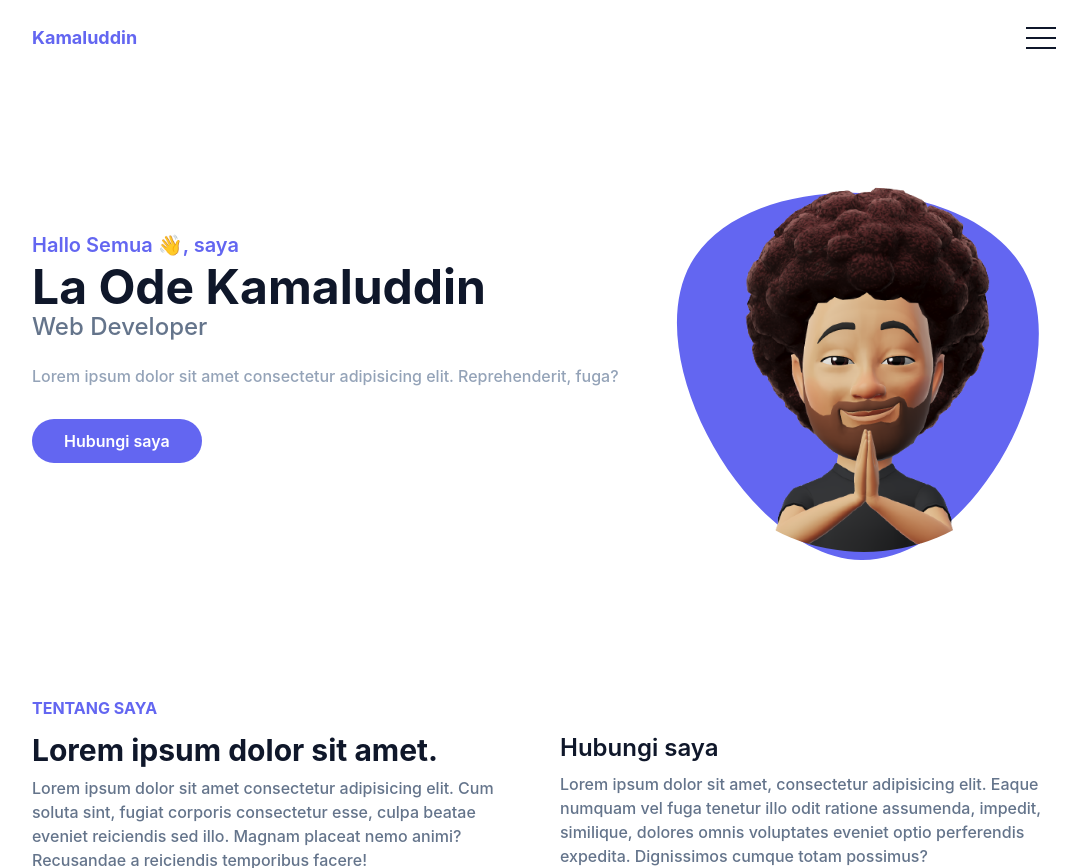
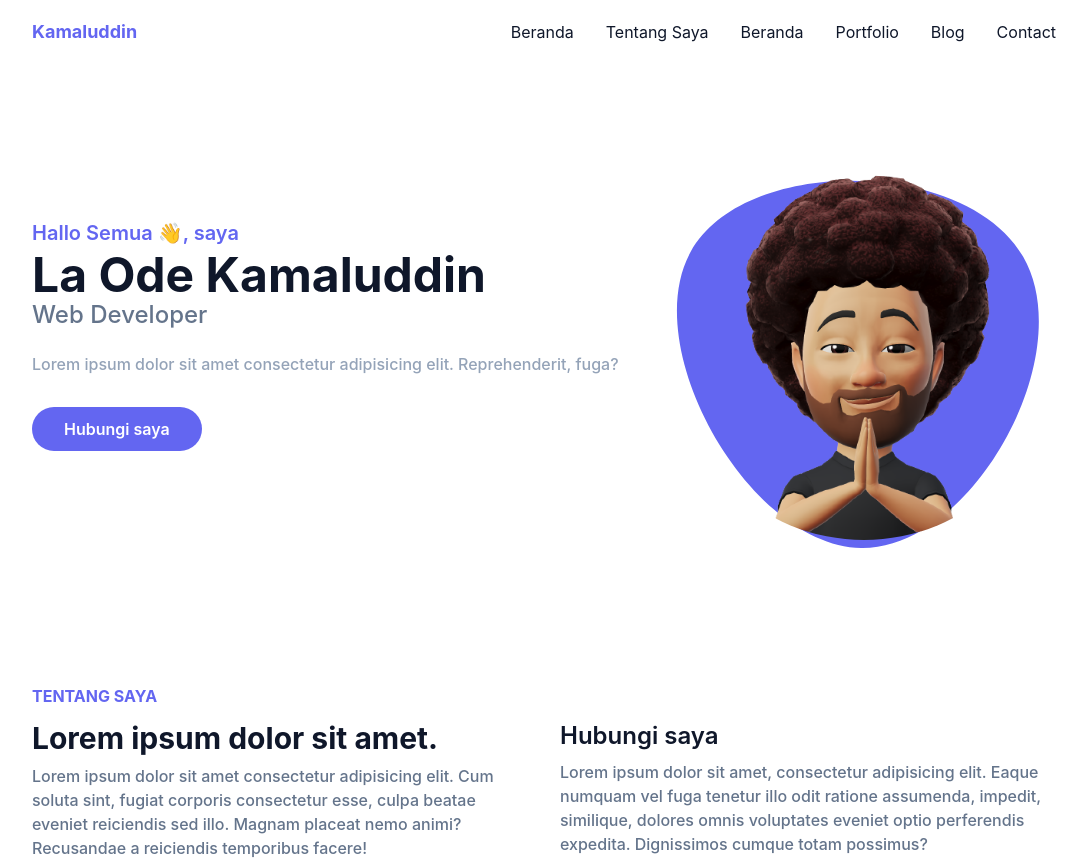
Before and after one commit to kamal-ts/myportfolio, a React (Create React App) app: page / in a window 1280 px wide. Shown: the top 868 px of the page, without its empty margins (96-1183 px from the left). Built offline with nearby package versions, Linux system fonts and the light colour scheme; the HTML template or start-up script is replaced by a standard one.

Commit message:
complete navbar

```diff
--- a/src/components/home/header.jsx
+++ b/src/components/home/header.jsx
@@ -27,15 +27,41 @@ function Header() {
             <div className='container lg:px-28'>
                 <div className='flex items-center justify-between relative'>
                     <div className='px-4'>
-                        <a href="#" className='font-bold text-lg text-indigo block py-6'>Kamaluddin</a>
+                        <a href="#" className='font-bold text-lg text-indigo block py-4'>Kamaluddin</a>
                     </div>
                     <div className='flex items-center px-4'>
                         <button id='hamburger' onClick={handleMenu} name='hamburger' type='button'
-                            className={`block absolute right-4 `}>
+                            className={`block absolute right-4 lg:hidden`}>
                             <span className={`hamburger-line transition duration-300 ease-in-out origin-top-left ${hamburger ? 'rotate-45' : ''}`}></span>
                             <span className={`hamburger-line transition duration-300 ease-in-out ${hamburger ? 'scale-0' : ''}`}></span>
                             <span className={`hamburger-line transition duration-300 ease-in-out origin-bottom-left ${hamburger ? '-rotate-45' : ''}`}></span>
                         </button>
+                        <nav id='nav-menu' className={`z-[9999] absolute py-5 shadow-lg rounded-lg bg-white max-w-[250px] w-full right-4 lg:right-auto top-full lg:block lg:static lg:bg-transparent lg:max-w-full lg:shadow-none lg:rounded-none ${hamburger ? '' : 'hidden'}`}>
+                            <ul className='block lg:flex'>
+                                <li className='group'>
+                                    <a href="#home" className='block text-base text-dark py-2 lg:py-0 pl-8 group-hover:text-indigo'>Beranda</a>
+                                </li>
+                                <li className='group'>
+                                    <a href="#about" className='block text-base text-dark py-2 lg:py-0 pl-8 group-hover:text-indigo'>Tentang Saya</a>
+                                </li>
+                                <li className='group'>
+                                    <a href="#home" className='block text-base text-dark py-2 lg:py-0 pl-8 group-hover:text-indigo'>Beranda</a>
+                                </li>
+                                <li className='group'>
+                                    <a href="#portfolio" className='block text-base text-dark py-2 lg:py-0 pl-8 group-hover:text-indigo'>Portfolio</a>
+                                </li>
+                                <li className='group'>
+                                    <a href="#blog" className='block text-base text-dark py-2 lg:py-0 pl-8 group-hover:text-indigo'>Blog</a>
+                                </li>
+                                <li className='group'>
+                                    <a href="#contact" className='block text-base text-dark py-2 lg:py-0 pl-8 group-hover:text-indigo'>Contact</a>
+                                </li>
+
+                                {/* <li className='group'>
+                                    <a href="#clients" className='block text-base text-dark py-2 px-8 group-hover:text-indigo'>Clients</a>
+                                </li> */}
+                            </ul>
+                        </nav>
                     </div>
                 </div>
             </div>
--- a/src/index.css
+++ b/src/index.css
@@ -7,7 +7,7 @@ body {
 }
 
 .navbar-fixed {
-    @apply fixed z-[9999] bg-white bg-opacity-70 backdrop-blur-sm shadow-sm
+    @apply fixed z-[9999] bg-white bg-opacity-70 backdrop-blur-sm shadow-lg
 }
 
 .hamburger-line {
```
